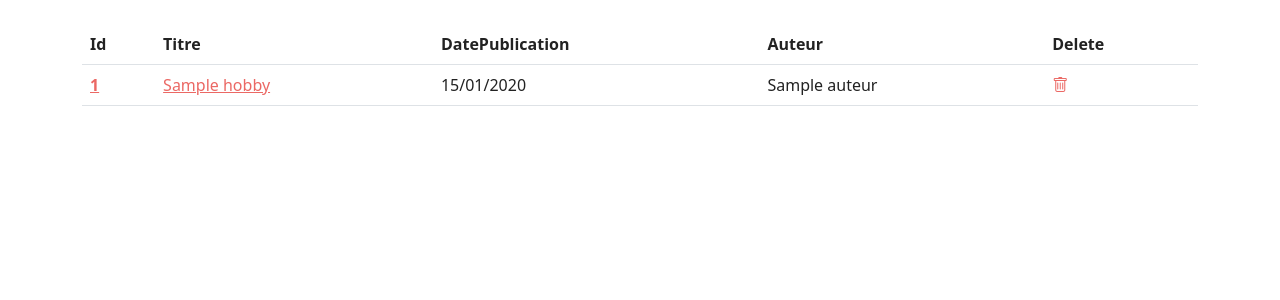
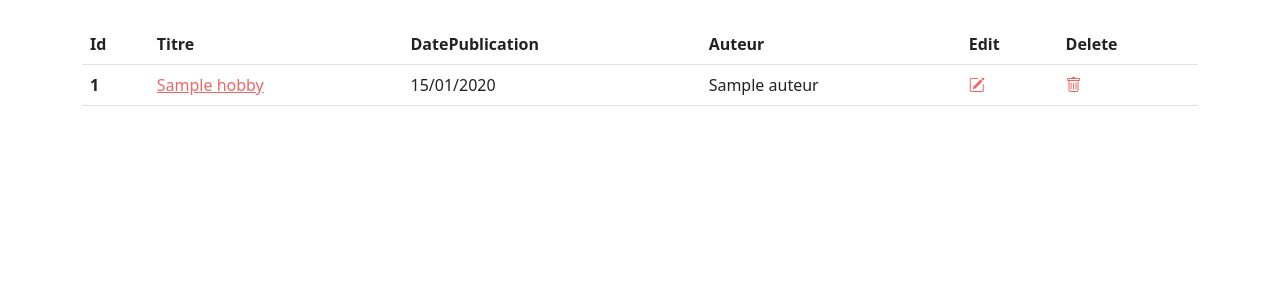
Before and after one commit to taco-greco/HobbyMatch-PHP-MVC-API, a PHP site: template src/View/Admin/Hobby/list.html.twig in a window 1280 px wide. Shown: the part 59-359 px from the top of the page. Run offline with PHP 8.4, Linux system fonts and the light colour scheme; the template is opened without the code that fills it: most values are stand-ins (such as "Sample title", 1, 10 or a date in 2020); some libraries are stand-ins or nearby versions; some web fonts are replaced.

Commit message:
List fixed the edit and the delete

```diff
--- a/src/View/Admin/Hobby/list.html.twig
+++ b/src/View/Admin/Hobby/list.html.twig
@@ -9,16 +9,18 @@
 <th scope="col">Titre</th>
 <th scope="col">DatePublication</th>
 <th scope="col">Auteur</th>
+<th scope="col">Edit</th>
 <th scope="col">Delete</th>
 </tr>
 </thead>
 <tbody>
 {% for hobby in hobbies %}
 <tr>
-<th scope="row"><a href="/AdminHobby/update/{{hobby.id}}">{{ hobby.Id }}</a></th>
+<th scope="row"><a>{{ hobby.Id }}</a></th>
 <td><a href="/AdminHobby/show/{{hobby.id}}">{{ hobby.Titre }}</a></td>
 <td>{{ hobby.DatePublication|date('d/m/Y') }}
 <td>{{ hobby.Auteur }}</td>
+<td><a href="/AdminHobby/update/{{hobby.id}}"><i class="bi bi-pencil-square"></i></a></td>
 <td><a href="/AdminHobby/delete/{{hobby.Id}}"><i class="bi bi-trash"></i></a></td>
 </tr>
 {% endfor %}
```
Also changed, not shown: 1 other file.
